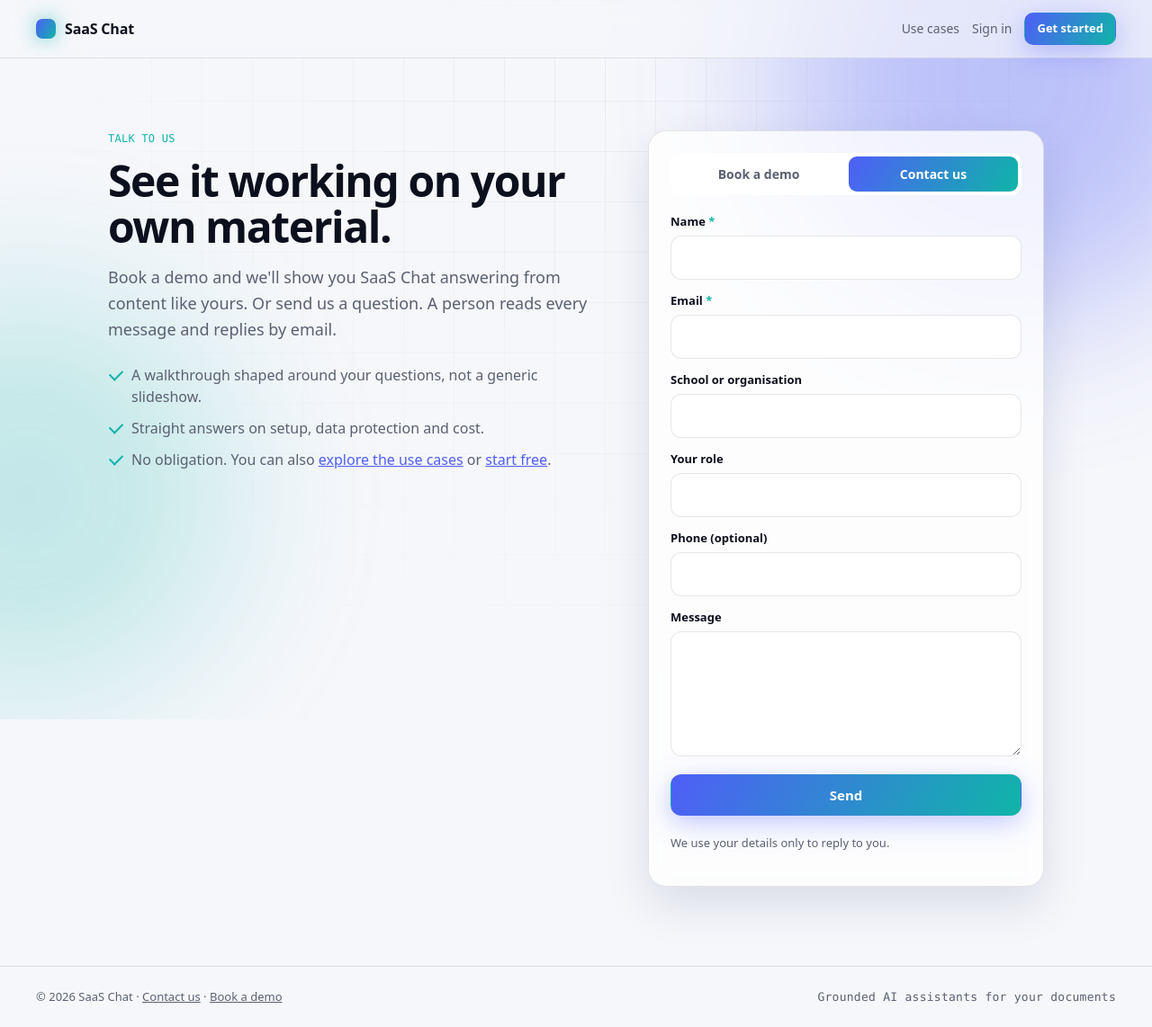
After one commit to eiyare/chat_service, a Django app: page /contact/ in a window 1280 px wide. The commit adds this page. Shown: the whole page at 90% size. Run offline with Django 5.2, Linux system fonts and the light colour scheme.

Commit message:
Add SMTP email and a Book a demo / Contact us form
- SMTP settings in .env (EMAIL_HOST, port, user, password, TLS/SSL,
  timeout, DEFAULT_FROM_EMAIL); without EMAIL_HOST mail goes to the
  console.
- Admin settings (Platform settings > Contact): "Helpdesk email",
  seeded from HELPDESK_EMAIL, and whether to show it on the contact
  page. Text settings can now be optional on the platform.
- /contact/ form (Book a demo / Contact us; ?topic=demo, ?use_case=)
  saves an Enquiry, then emails it to the helpdesk with Reply-To the
  sender. Delivery outcome (sent, failed with reason, no helpdesk set)
  is recorded; Portal > Enquiries lists them with a resend action and a
  handled flag. Spam trap and 5 enquiries per IP per hour.
- "Book a demo" is the main call to action on use-case pages; the
  footer links to Contact us and Book a demo.

```diff
--- a/portal/forms.py
+++ b/portal/forms.py
@@ -1,6 +1,8 @@
 from django import forms
 from django.contrib.auth import get_user_model
 from django.contrib.auth.forms import UserCreationForm
+
+from .models import Enquiry
 
 
 class SignupForm(UserCreationForm):
@@ -42,3 +44,43 @@ class CreateChatbotForm(forms.Form):
         if not name:
             raise forms.ValidationError("Give your assistant a name.")
         return name
+
+
+class ContactForm(forms.ModelForm):
+    """Book a demo / Contact us. ``website`` is a spam trap that people never see."""
+
+    website = forms.CharField(required=False, widget=forms.TextInput(attrs={"tabindex": "-1", "autocomplete": "off"}))
+
+    class Meta:
+        model = Enquiry
+        fields = ("kind", "name", "email", "organisation", "role", "phone", "message", "use_case")
+        labels = {"kind": "I'd like to", "organisation": "School or organisation", "role": "Your role",
+                  "phone": "Phone (optional)", "message": "Message"}
+        widgets = {
+            "kind": forms.RadioSelect,
+            "use_case": forms.HiddenInput,
+            "message": forms.Textarea(attrs={"rows": 5}),
+            "name": forms.TextInput(attrs={"autocomplete": "name"}),
+            "email": forms.EmailInput(attrs={"autocomplete": "email"}),
+            "organisation": forms.TextInput(attrs={"autocomplete": "organization"}),
+            "role": forms.TextInput(attrs={"autocomplete": "organization-title"}),
+            "phone": forms.TextInput(attrs={"autocomplete": "tel", "inputmode": "tel"}),
+        }
+
+    def __init__(self, *args, **kwargs):
+        super().__init__(*args, **kwargs)
+        self.fields["kind"].choices = list(Enquiry.Kind.choices)
+        self.fields["message"].max_length = 5000
+        self.fields["message"].widget.attrs["maxlength"] = 5000
+
+    def clean_use_case(self):
+        from .use_cases import BY_SLUG
+
+        slug = self.cleaned_data.get("use_case") or ""
+        return slug if slug in BY_SLUG else ""
+
+    def clean(self):
+        data = super().clean()
+        if data.get("kind") == Enquiry.Kind.CONTACT and not (data.get("message") or "").strip():
+            self.add_error("message", "Tell us how we can help.")
+        return data
--- a/portal/static/portal/portal.css
+++ b/portal/static/portal/portal.css
@@ -180,3 +180,26 @@ body.portal {
 .uc-strip-head { display: flex; align-items: baseline; justify-content: space-between; gap: 12px; flex-wrap: wrap; margin-bottom: 16px; }
 .uc-strip-head h2 { font-size: clamp(24px, 3.4vw, 32px); letter-spacing: -.02em; margin: 0; }
 .uc-strip-head a { font-size: 14px; font-weight: 600; }
+
+/* Contact / Book a demo */
+.contact { display: grid; grid-template-columns: 1fr 440px; gap: clamp(28px, 5vw, 64px); align-items: start; padding: clamp(40px, 7vw, 80px) 0 24px; }
+.contact h1 { font-size: clamp(32px, 4.6vw, 48px); line-height: 1.08; letter-spacing: -.03em; margin: 0 0 16px; }
+.contact-points { list-style: none; padding: 0; margin: 0 0 20px; display: grid; gap: 10px; color: var(--p-muted); line-height: 1.55; }
+.contact-points li { position: relative; padding-left: 26px; }
+.contact-points li::before { content: ""; position: absolute; left: 2px; top: 6px; width: 12px; height: 7px; border-left: 2px solid var(--p-b); border-bottom: 2px solid var(--p-b); transform: rotate(-45deg); }
+.kind { display: grid; grid-template-columns: 1fr 1fr; gap: 6px; border: 0; padding: 4px; margin: 0 0 6px; border-radius: 12px; background: var(--p-surface-2); }
+.kind-opt { position: relative; margin: 0 !important; }
+.kind-opt input { position: absolute; opacity: 0; }
+.kind-opt span { display: block; text-align: center; padding: 9px 10px; border-radius: 9px; font-weight: 600; font-size: 14px; color: var(--p-muted); cursor: pointer; }
+.kind-opt input:checked + span { background: var(--p-grad); color: var(--p-on-grad); }
+.kind-opt input:focus-visible + span { outline: 2px solid var(--p-b); outline-offset: 2px; }
+.portal textarea, .portal input[type=tel] {
+  width: 100%; font: inherit; font-size: 15px; padding: 12px 14px; border-radius: 12px;
+  border: 1px solid var(--p-border); background: var(--p-surface-2); color: var(--p-text); resize: vertical;
+}
+.portal textarea:focus { outline: none; border-color: var(--p-a); box-shadow: 0 0 0 3px color-mix(in srgb, var(--p-a) 25%, transparent); }
+.req { color: var(--p-b); }
+.sr-only { position: absolute; width: 1px; height: 1px; overflow: hidden; clip: rect(0 0 0 0); white-space: nowrap; }
+.foot a { color: var(--p-muted); }
+.foot a:hover { color: var(--p-text); }
+@media (max-width: 900px) { .contact { grid-template-columns: 1fr; } }
--- a/portal/templates/portal/_layout.html
+++ b/portal/templates/portal/_layout.html
@@ -24,5 +24,5 @@
   {% if messages %}<ul class="notice" role="status">{% for m in messages %}<li class="{{ m.tags }}">{{ m }}</li>{% endfor %}</ul>{% endif %}
   {% block main %}{% endblock %}
 </main>
-<footer class="foot"><span>&copy; {% now "Y" %} {{ SITE_NAME }}</span><span class="mono">Grounded AI assistants for your documents</span></footer>
+<footer class="foot"><span>&copy; {% now "Y" %} {{ SITE_NAME }} · <a href="{% url 'portal:contact' %}">Contact us</a> · <a href="{% url 'portal:contact' %}?topic=demo">Book a demo</a></span><span class="mono">Grounded AI assistants for your documents</span></footer>
 {% endblock %}
--- /dev/null
+++ b/portal/templates/portal/contact.html
@@ -0,0 +1,43 @@
+{% extends "portal/_layout.html" %}
+{% block title %}{% if form.kind.value == "demo" %}Book a demo{% else %}Contact us{% endif %} · {{ SITE_NAME }}{% endblock %}
+{% block main %}
+<section class="contact">
+  <div class="contact-copy">
+    <p class="eyebrow mono">{% if case %}{{ case.name }}{% else %}Talk to us{% endif %}</p>
+    <h1>See it working on your own material.</h1>
+    <p class="lead">Book a demo and we'll show you {{ SITE_NAME }} answering from content like yours{% if case %}, set up for {{ case.name|lower }}{% endif %}. Or send us a question. A person reads every message and replies by email.</p>
+    <ul class="ticks contact-points">
+      <li>A walkthrough shaped around your questions, not a generic slideshow.</li>
+      <li>Straight answers on setup, data protection and cost.</li>
+      <li>No obligation. You can also <a href="{% url 'portal:use_cases' %}">explore the use cases</a>{% if plan.signup %} or <a href="{% url 'portal:signup' %}">start free</a>{% endif %}.</li>
+    </ul>
+    {% if helpdesk %}<p class="muted small">Prefer email? Write to <a href="mailto:{{ helpdesk }}">{{ helpdesk }}</a>.</p>{% endif %}
+  </div>
+
+  <form class="card formcard contact-form" method="post" novalidate>
+    {% csrf_token %}
+    {% for e in form.non_field_errors %}<p class="error" role="alert">{{ e }}</p>{% endfor %}
+    <fieldset class="kind">
+      <legend class="sr-only">{{ form.kind.label }}</legend>
+      {% for radio in form.kind %}
+        <label class="kind-opt">{{ radio.tag }}<span>{{ radio.choice_label }}</span></label>
+      {% endfor %}
+    </fieldset>
+    {% for field in form %}
+      {% if field.name == "website" %}
+        <div class="trap" aria-hidden="true"><label for="{{ field.id_for_label }}">Leave empty</label>{{ field }}</div>
+      {% elif field.is_hidden %}
+        {{ field }}
+      {% elif field.name != "kind" %}
+        <div class="field{% if field.errors %} has-error{% endif %}">
+          <label for="{{ field.id_for_label }}">{{ field.label }}{% if field.field.required %} <span aria-hidden="true" class="req">*</span>{% endif %}</label>
+          {{ field }}
+          {% for e in field.errors %}<p class="error">{{ e }}</p>{% endfor %}
+        </div>
+      {% endif %}
+    {% endfor %}
+    <button class="btn primary block" type="submit">Send</button>
+    <p class="muted small">We use your details only to reply to you.</p>
+  </form>
+</section>
+{% endblock %}
--- a/portal/templates/portal/use_cases/_page.html
+++ b/portal/templates/portal/use_cases/_page.html
@@ -16,10 +16,10 @@
   {% block closing %}
   <section class="closing card" aria-labelledby="closing-h">
     <h2 id="closing-h">See it with your own content.</h2>
-    <p class="lead">Start free, add your material, and try the assistant yourself before anyone else does.</p>
+    <p class="lead">Book a demo to see it with material like yours, or start free and try it yourself.</p>
     <div class="cta">
-      {% if plan.signup %}<a class="btn primary lg" href="{% url 'portal:signup' %}">Get started free</a>{% endif %}
-      <a class="btn ghost lg" href="{% url 'portal:home' %}#signin">Sign in</a>
+      <a class="btn primary lg" href="{% url 'portal:contact' %}?topic=demo&amp;use_case={{ case.slug }}">Book a demo</a>
+      {% if plan.signup %}<a class="btn ghost lg" href="{% url 'portal:signup' %}">Get started free</a>{% endif %}
     </div>
   </section>
   {% endblock %}
--- a/portal/urls.py
+++ b/portal/urls.py
@@ -8,6 +8,8 @@ urlpatterns = [
     path("", views.home, name="home"),
     path("signup/", views.signup, name="signup"),
     path("create/", views.create, name="create"),
+    path("contact/", views.contact, name="contact"),
+    path("contact/thanks/", views.contact_thanks, name="contact_thanks"),
     path("use-cases/", views.use_cases, name="use_cases"),
     path("use-cases/<slug:slug>/", views.use_case, name="use_case"),
 ]
--- a/portal/views.py
+++ b/portal/views.py
@@ -145,3 +145,59 @@ def use_case(request, slug):
         raise Http404("No such use case")
     others = [u for u in USE_CASES if u.slug != slug]
     return render(request, case.template, {"case": case, "others": others, "plan": _plan()})
+
+
+ENQUIRIES_PER_IP_PER_HOUR = 5
+
+
+def _enquiry_rate_ok(request) -> bool:
+    key = f"enquiry-rl:{client_ip(request)}:{int(time.time() // 3600)}"
+    if cache.add(key, 1, timeout=3700):
+        return True
+    try:
+        return cache.incr(key) <= ENQUIRIES_PER_IP_PER_HOUR
+    except ValueError:
+        return True
+
+
+@login_not_required
+@require_http_methods(["GET", "POST"])
+def contact(request):
+    """Book a demo / Contact us: saved, then emailed to the helpdesk (portal/contact.py).
+    ?topic=demo picks "Book a demo"; ?use_case=<slug> records the page they came from."""
+    from . import contact as contact_lib
+    from .forms import ContactForm
+    from .models import Enquiry
+    from .use_cases import BY_SLUG
+
+    topic = request.GET.get("topic")
+    use_case = BY_SLUG.get(request.GET.get("use_case", ""))
+    initial = {"kind": Enquiry.Kind.DEMO if topic == "demo" else Enquiry.Kind.CONTACT,
+               "use_case": use_case.slug if use_case else ""}
+    if request.user.is_authenticated:
+        initial.update(name=request.user.get_full_name(), email=request.user.email)
+    form = ContactForm(request.POST or None, initial=initial)
+    if request.method == "POST":
+        if form.data.get("website"):  # spam trap filled in: pretend it worked
+            return redirect("portal:contact_thanks")
+        if not _enquiry_rate_ok(request):
+            form.add_error(None, "Too many messages from your network. Please try again in an hour.")
+        elif form.is_valid():
+            enquiry = form.save()
+            contact_lib.deliver(enquiry, request)
+            request.session["enquiry_kind"] = enquiry.kind
+            return redirect("portal:contact_thanks")
+    cfg = conf.get()
+    case = BY_SLUG.get(form["use_case"].value() or "")
+    return render(request, "portal/contact.html", {
+        "form": form, "plan": _plan(), "case": case,
+        "helpdesk": cfg.helpdesk_email if cfg.show_helpdesk_email else "",
+    })
+
+
+@login_not_required
+def contact_thanks(request):
+    from .models import Enquiry
+
+    demo = request.session.pop("enquiry_kind", "") == Enquiry.Kind.DEMO
+    return render(request, "portal/contact_thanks.html", {"demo": demo, "plan": _plan()})
```
Also changed, not shown: portal/admin.py (+34 -2 lines), portal/contact.py (added, +73 -0 lines), portal/models.py (+34 -1 lines), portal/templates/portal/contact_thanks.html (added, +13 -0 lines), portal/templates/portal/use_cases/moodle.html (+6 -6 lines), portal/tests.py (+107 -0 lines), saas_chat/settings.py (+24 -0 lines), siteconfig/models.py (+9 -2 lines), siteconfig/spec.py (+11 -2 lines), README.md, portal/migrations/0001_enquiry.py (added), siteconfig/migrations/0012_contact_settings.py (added), 1 other file.
